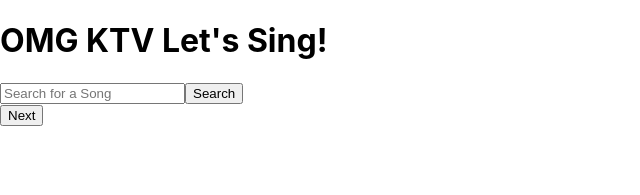
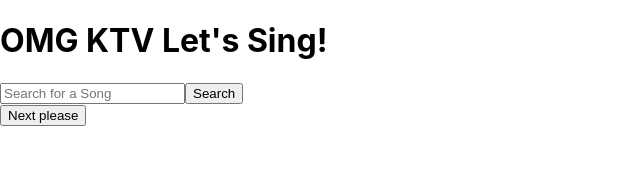
Before and after one commit to joshmrallen/ktv-frontend, a React (Create React App) app: page / in a window 1280 px wide. Shown: the top 195 px of the page, without its empty margins (0-640 px from the left). Built offline with nearby package versions, Linux system fonts and the light colour scheme.

Commit message:
componenets result

```diff
--- a/src/containers/ResultsContainer.js
+++ b/src/containers/ResultsContainer.js
@@ -8,7 +8,7 @@ const ResultsContainer = (props) => {
     return(
         <div>
             {videos}
-            <button>Next</button>
+            <button>Next please</button>
         </div>
     )
 }
```
